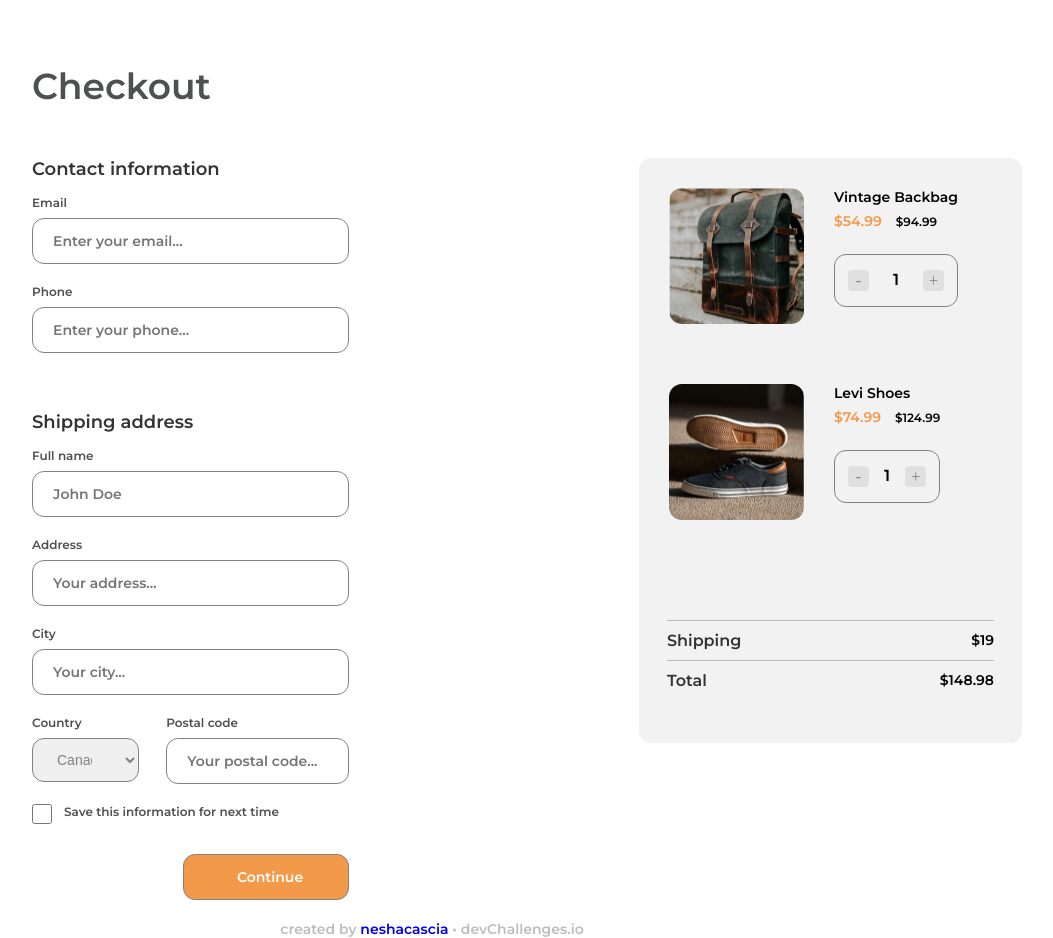
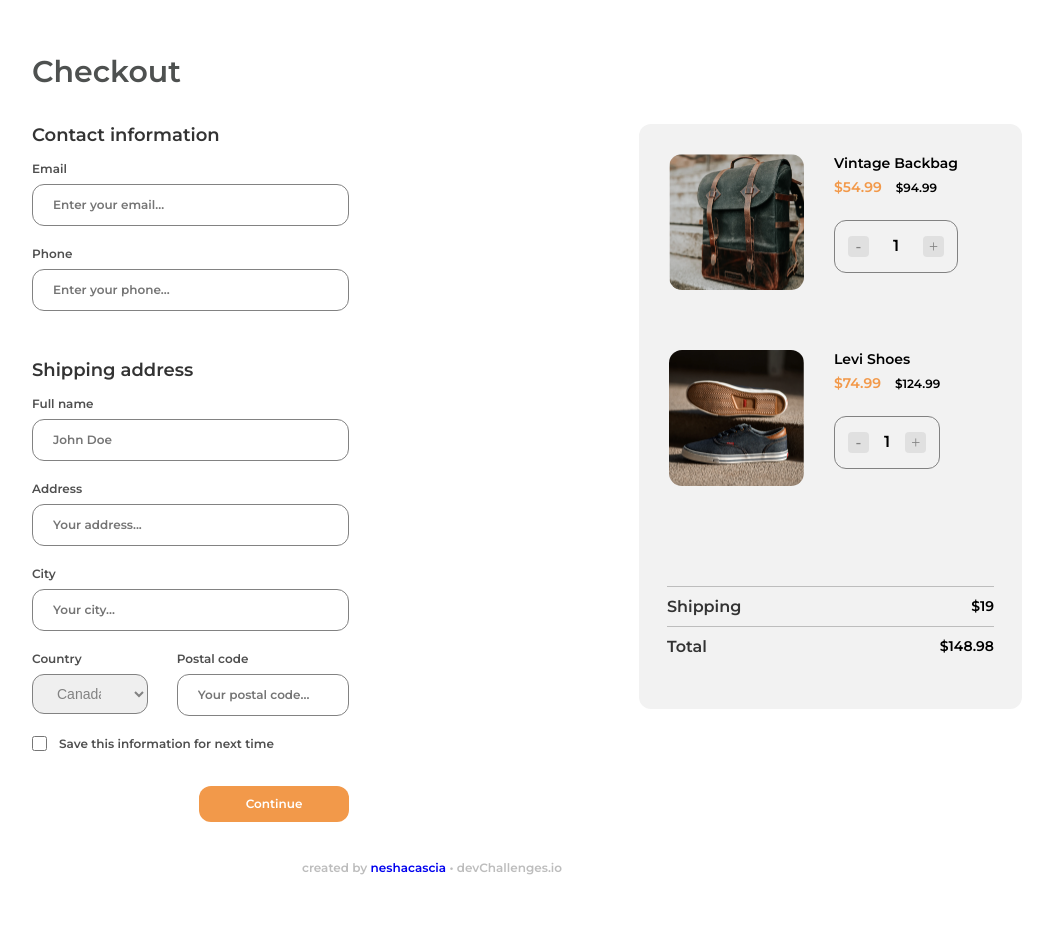
Before and after one commit to neshacascia/mini-projects, a plain HTML site: page checkout-page/index.html in a window 1280 px wide. Shown: the whole page, without its empty margins (208-1261 px from the left). After the commit the page ends 892 px from the top, so only its background shows below. Drawn offline with Linux system fonts and the light colour scheme.

Commit message:
Updated sizing, spacing and add hover to button

```diff
--- a/checkout-page/style.css
+++ b/checkout-page/style.css
@@ -20,14 +20,14 @@ footer {
 .heading,
 section,
 aside {
-    margin: 50px 50px 0 240px;
+    margin: 30px 50px 0 240px;
 }
 
 h1 {
     color: #4E5150;
-    font-size: 36px;
+    font-size: 30px;
     line-height: 44px;
-    margin-top: 64px;
+    margin-top: 50px;
 }
 
 section {
@@ -54,11 +54,11 @@ label {
 
 input {
     color: #828282;
-    font-size: 14px;
+    font-size: 12px;
     line-height: 20px;
     border: 1px solid #828282;
     border-radius: 12px;
-    padding: 12px;
+    padding: 10px;
     padding-left: 20px;
     width: 100%;
     margin-bottom: 20px;
@@ -73,6 +73,10 @@ input[type="tel"] {
     display: flex;
     flex-direction: column;
     width: 100%;
+}
+
+.shipping-info {
+    margin-top: -10px;
 }
 
 .address-container {
@@ -93,7 +97,7 @@ select {
     line-height: 20px;
     border: 1px solid #828282;
     border-radius: 12px;
-    padding: 12px;
+    padding: 10px;
     padding-left: 20px;
     padding-right: 30px;
     margin-right: 30px;
@@ -115,18 +119,25 @@ select {
 input[type="checkbox"] {
     margin: 0;
     padding: 0;
-    width: 20px;
-    height: 20px;
+    width: 15px;
+    height: 15px;
     margin-right: 12px;
 }
 
 input[type="button"] {
     background: #F2994A;
     color: #fff;
-    width: 166px;
+    border: none;
+    width: 150px;
     text-align: center;
-    padding: auto;
+    padding: 8px;
     float: right;
+}
+
+input[type="button"]:hover {
+    background: #fff;
+    color: #F2994A;
+    border: 1px solid #F2994A;
 }
 
 /* Shopping Cart Styles */
@@ -222,9 +233,12 @@ h3 {
 
 /* Footer Styles  */
 .footer {
+    height: 50px;
     color: #BDBDBD;
-    text-align: center;
-    font-size: 14px;
+    font-size: 12px;
+    display: flex;
+    justify-content: center;
+    align-items: center;
 }
 
 .footer a {
```
